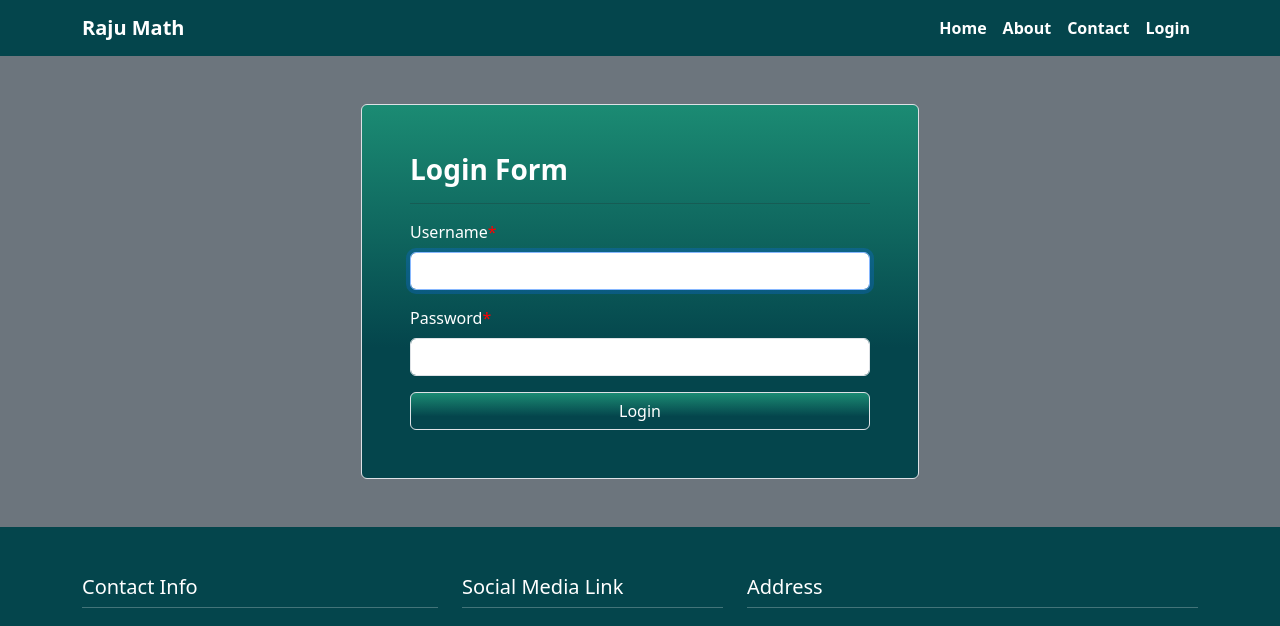
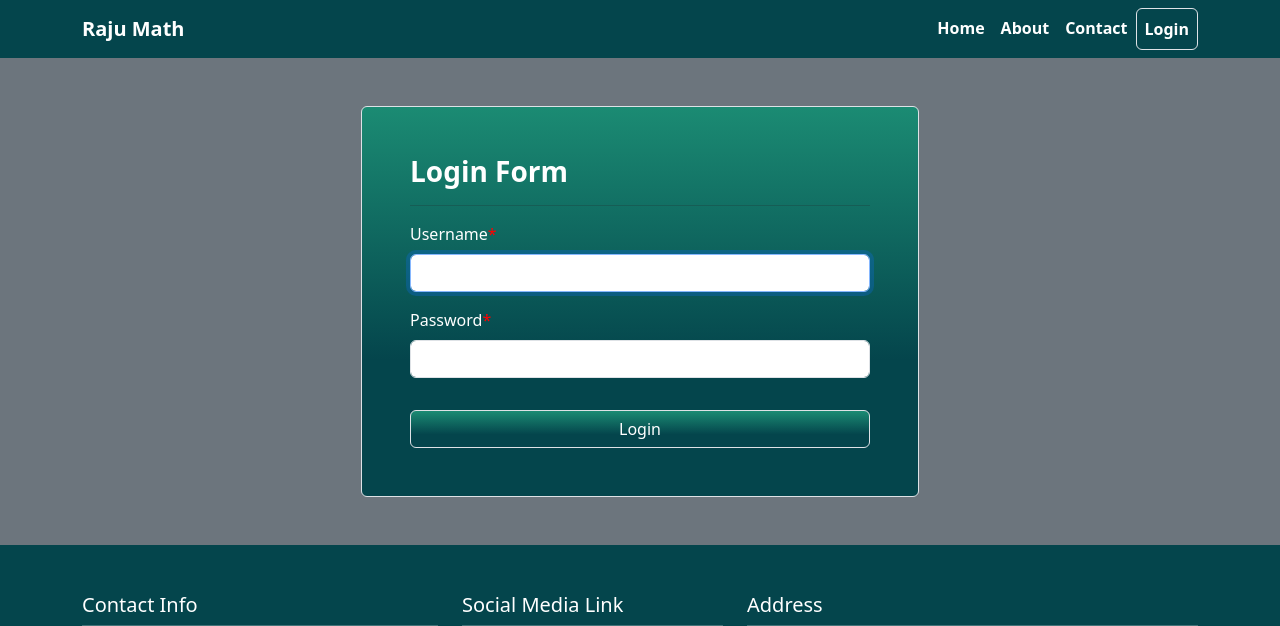
Before and after one commit to shahidafridi-swe/raju_math, a Django app: page /login/ in a window 1280 px wide. Shown: the top 626 px of the page. Run offline with Django 5.2, Linux system fonts and the light colour scheme; some libraries are stand-ins or nearby versions.

Commit message:
login button border add

```diff
--- a/core/templates/core/login.html
+++ b/core/templates/core/login.html
@@ -11,7 +11,7 @@
         <hr>
         {{form | crispy}}
 
-        <button type="submit" class="btn bg-banner text-white border w-100">{{type}}</button>
+        <button type="submit" class="btn bg-banner text-white border w-100 mt-3">{{type}}</button>
     </form>
 
 </div>
--- a/templates/navbar.html
+++ b/templates/navbar.html
@@ -36,7 +36,7 @@
         </li>
         {% else %}
         <li class="nav-item">
-          <a class="nav-link" href="{% url 'login' %}">Login</a>
+          <a class="nav-link border rounded" href="{% url 'login' %}">Login</a>
         </li>
         {% endif %}
       </ul>
```
Also changed, not shown: db.sqlite3, static/images/students/images/raisa.jpg (added).
